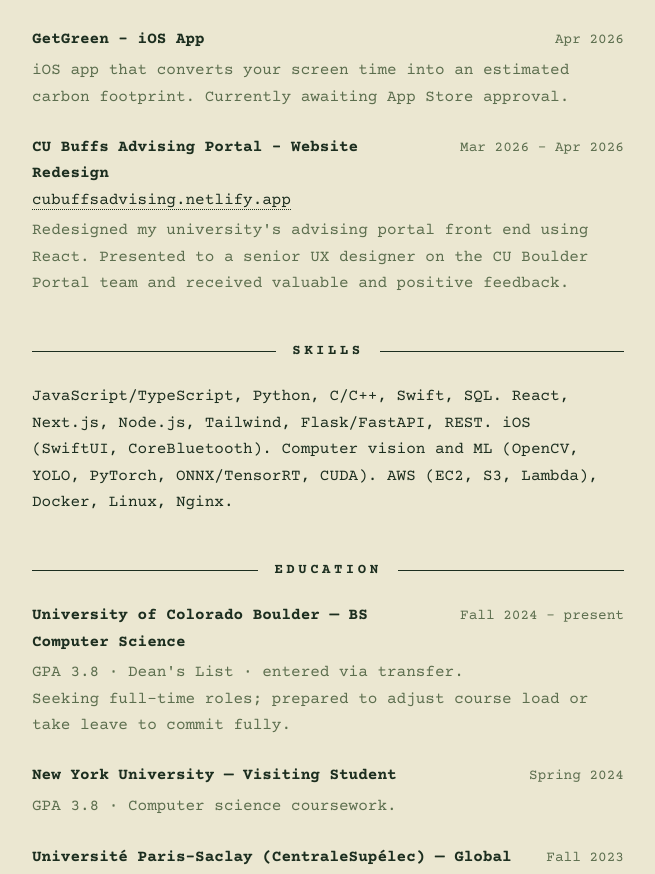
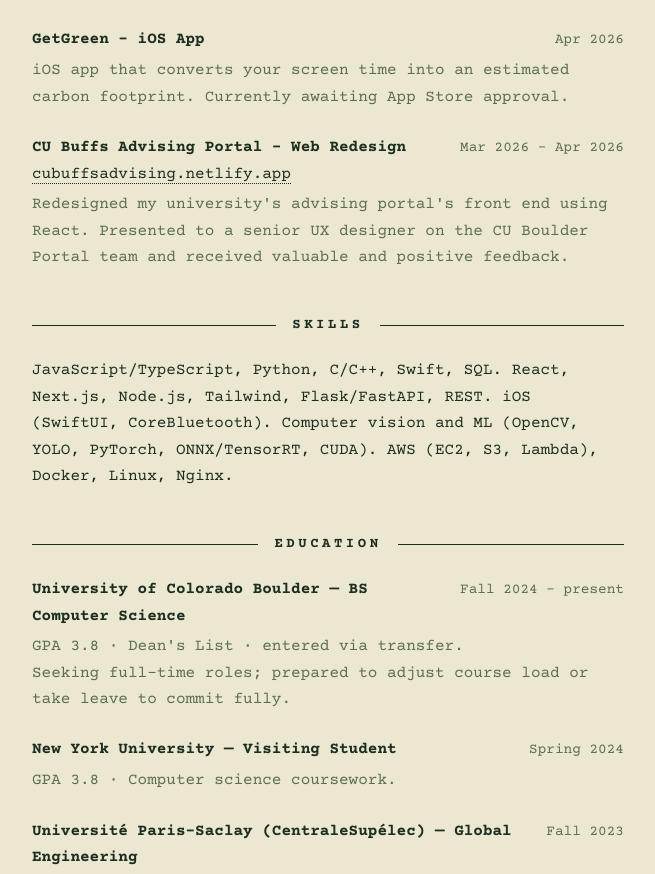
Before and after one commit to elkanbruha/PersonalWebsite, a React (Vite) app: page / in a window 1280 px wide. Shown: the part 1124-1998 px from the top of the page, without its empty margins (312-967 px from the left). Built offline with nearby package versions, Linux system fonts and the light colour scheme.

Commit message:
edited new project

```diff
--- a/src/App.jsx
+++ b/src/App.jsx
@@ -189,7 +189,7 @@
 
         <div className="entry">
           <div className="entry-row">
-            <span className="entry-title">CU Buffs Advising Portal - Website Redesign</span>
+            <span className="entry-title">CU Buffs Advising Portal - Web Redesign</span>
             <span className="entry-date">Mar 2026 - Apr 2026</span>
           </div>
           <a
@@ -200,7 +200,7 @@
             cubuffsadvising.netlify.app
           </a>
           <p className="entry-blurb">
-            Redesigned my university's advising portal front end using React.
+            Redesigned my university's advising portal's front end using React.
             Presented to a senior UX designer on the CU Boulder Portal team and received valuable and positive feedback.
           </p>
         </div>
```
